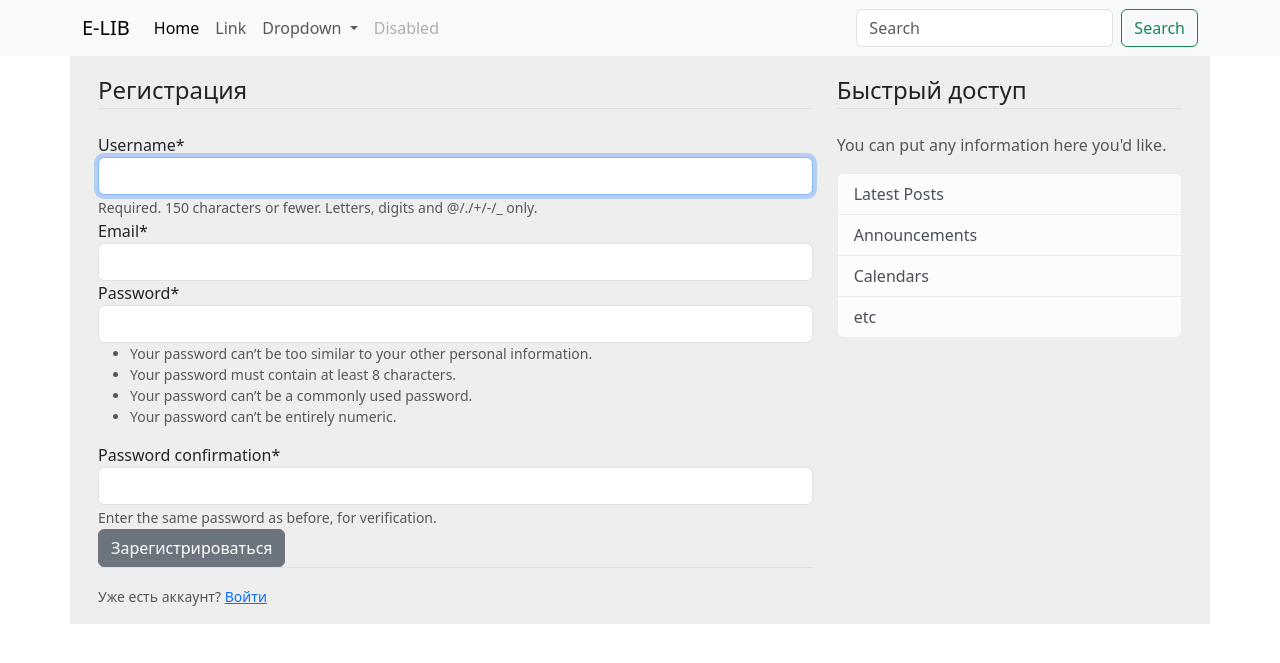
After one commit to kolaxy/library, a Django app: page /register/ in a window 1280 px wide. The commit adds this page. Shown: the top 663 px of the page. Run offline with Django 4.2, Linux system fonts and the light colour scheme; some libraries are stand-ins or nearby versions.

Commit message:
registration + styles

```diff
--- a/library/templates/base.html
+++ b/library/templates/base.html
@@ -2,17 +2,44 @@
 <html>
     <head>
         <meta name="viewport" content="width=device-width, initial-scale=1">
-        <title>library</title>
+         {% if title %}
+        <title>E-LIB - {{ title }}</title>
+        {% else %}
+        <title>E-LIB</title>
+        {% endif %}
          <link href="https://cdn.jsdelivr.net/npm/bootstrap@5.3.0-alpha3/dist/css/bootstrap.min.css" rel="stylesheet" integrity="sha384-KK94CHFLLe+nY2dmCWGMq91rCGa5gtU4mk92HdvYe+M/SXH301p5ILy+dN9+nJOZ" crossorigin="anonymous">
     </head>
-
     <body>
         {% include 'base/navbar.html' %}
-        <div class="container">
-            {% block content %}
-            <h3>This will be replaced</h3>
-            {% endblock content %}
-        </div>
-         <script src="https://cdn.jsdelivr.net/npm/bootstrap@5.3.0-alpha3/dist/js/bootstrap.bundle.min.js" integrity="sha384-ENjdO4Dr2bkBIFxQpeoTz1HIcje39Wm4jDKdf19U8gI4ddQ3GYNS7NTKfAdVQSZe" crossorigin="anonymous"></script>
+         <main role="main" class="container" style="background-color: #eee;">
+             <div class="p-3">
+                <div class="row">
+                    <div class="col-md-8">
+                        {% if messages %}
+                            {% for message in messages %}
+                                <div class="alert alert-{{ message.tags }}">
+                                    {{ message }}
+                                </div>
+                            {% endfor %}
+                        {% endif %}
+                        {% block content %}{% endblock %}
+                    </div>
+                    <div class="col-md-4">
+                        <div class="content-section">
+                            <legend class="border-bottom mb-4">Быстрый доступ</legend>
+                            <p class='text-muted'>You can put any information here you'd like.
+                                <ul class="list-group">
+                                    <li class="list-group-item list-group-item-light">Latest Posts</li>
+                                    <li class="list-group-item list-group-item-light">Announcements</li>
+                                    <li class="list-group-item list-group-item-light">Calendars</li>
+                                    <li class="list-group-item list-group-item-light">etc</li>
+                                </ul>
+                            </p>
+                        </div>
+                    </div>
+                </div>
+             </div>
+        </main>
+        <script src="https://cdn.jsdelivr.net/npm/bootstrap@5.3.0-alpha3/dist/js/bootstrap.bundle.min.js" integrity="sha384-ENjdO4Dr2bkBIFxQpeoTz1HIcje39Wm4jDKdf19U8gI4ddQ3GYNS7NTKfAdVQSZe" crossorigin="anonymous"></script>
     </body>
 </html>
--- a/library/templates/base/navbar.html
+++ b/library/templates/base/navbar.html
@@ -1,6 +1,6 @@
 <nav class="navbar navbar-expand-lg bg-body-tertiary">
-    <div class="container-fluid">
-        <a class="navbar-brand" href="#">LIB</a>
+    <div class="container">
+        <a class="navbar-brand" href="#">E-LIB</a>
         <button class="navbar-toggler" type="button" data-bs-toggle="collapse" data-bs-target="#navbarSupportedContent"
                 aria-controls="navbarSupportedContent" aria-expanded="false" aria-label="Toggle navigation">
             <span class="navbar-toggler-icon"></span>
--- a/library_project/settings.py
+++ b/library_project/settings.py
@@ -32,6 +32,9 @@ ALLOWED_HOSTS = []
 
 INSTALLED_APPS = [
     'library',
+    'users',
+    'crispy_bootstrap4',
+    'crispy_forms',
     'django.contrib.admin',
     'django.contrib.auth',
     'django.contrib.contenttypes',
@@ -126,3 +129,4 @@ STATIC_URL = 'static/'
 # https://docs.djangoproject.com/en/4.2/ref/settings/#default-auto-field
 
 DEFAULT_AUTO_FIELD = 'django.db.models.BigAutoField'
+CRISPY_TEMPLATE_PACK = 'bootstrap4'
--- a/library_project/urls.py
+++ b/library_project/urls.py
@@ -1,7 +1,9 @@
 from django.contrib import admin
 from django.urls import path, include
+from users import views as user_views
 
 urlpatterns = [
     path('admin/', admin.site.urls),
+    path('register/', user_views.register, name='register'),
     path('', include('library.urls')),
 ]
--- /dev/null
+++ b/users/forms.py
@@ -0,0 +1,11 @@
+from django import forms
+from django.contrib.auth.models import User
+from django.contrib.auth.forms import UserCreationForm
+
+
+class UserRegisterForm(UserCreationForm):
+    email = forms.EmailField()
+
+    class Meta:
+        model = User
+        fields = ['username', 'email', 'password1', 'password2']
--- /dev/null
+++ b/users/templates/users/register.html
@@ -0,0 +1,21 @@
+{% extends "base.html" %}
+{% load crispy_forms_tags %}
+{% block content %}
+    <div class="content-section">
+            <form method="POST">
+                {% csrf_token %}
+                <fieldset class="form-group">
+                    <legend class="border-bottom mb-4">Регистрация</legend>
+                    {{ form|crispy }}
+                </fieldset>
+                <div class="form-group">
+                    <button class="btn btn-secondary" type="submit">Зарегистрироваться</button>
+                </div>
+            </form>
+        <div class="border-top pt-3">
+            <small class="text-muted">
+                Уже есть аккаунт? <a class="ml-2" href="#">Войти</a>
+            </small>
+        </div>
+    </div>
+{% endblock content %}
--- a/users/views.py
+++ b/users/views.py
@@ -1,3 +1,16 @@
-from django.shortcuts import render
+from django.shortcuts import render, redirect
+from django.contrib import messages
+from .forms import UserRegisterForm
 
-# Create your views here.
+
+def register(request):
+    if request.method == 'POST':
+        form = UserRegisterForm(request.POST)
+        if form.is_valid():
+            form.save()
+            username = form.cleaned_data.get('username')
+            messages.success(request, f'Аккаунт с никнеймом {username} был успешно создан!')
+            return redirect('library-home')
+    else:
+        form = UserRegisterForm()
+    return render(request, 'users/register.html', {'form': form})
```
Also changed, not shown: library/urls.py (line endings or trailing spaces).
